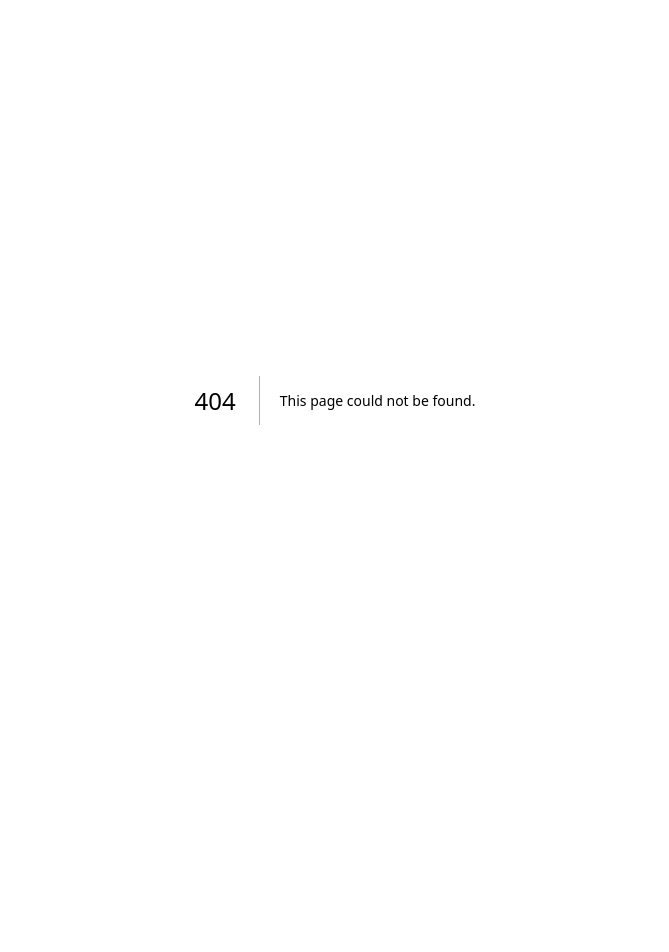
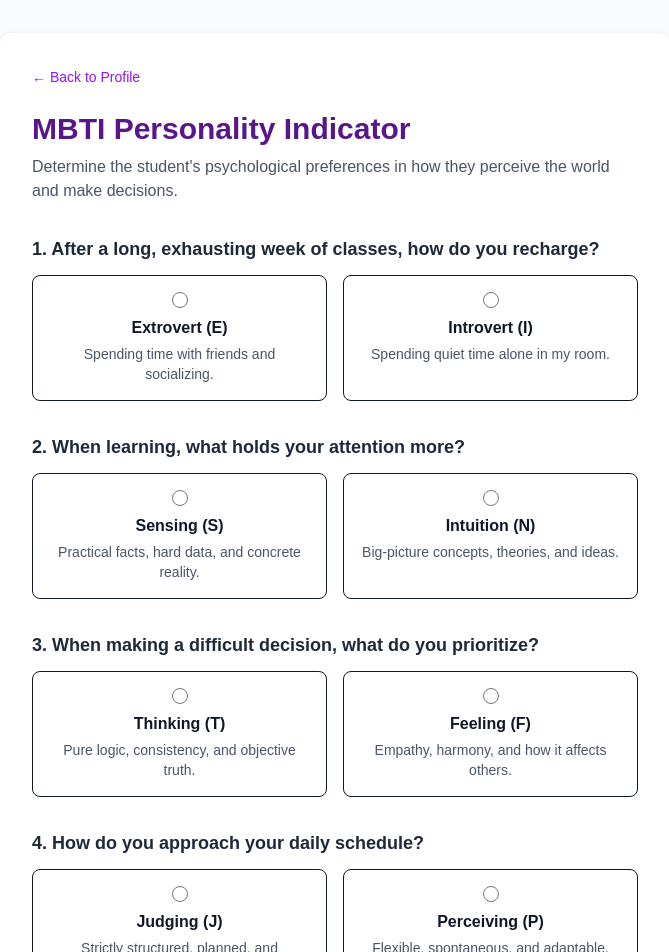
Before and after one commit to safmuzammil/mentorship-hub, a Next.js app: page /student/1/mbti in a window 1280 px wide. Before the commit this address had no page. Shown: the top 952 px of the page, without its empty margins (305-974 px from the left). Before the commit the page ends 800 px from the top, so only its background shows below. Built offline with nearby package versions, Linux system fonts and the light colour scheme; no server answers.

Commit message:
Added MBTI module

```diff
--- /dev/null
+++ b/app/student/[id]/mbti/page.tsx
@@ -0,0 +1,133 @@
+'use client';
+
+import { useState } from 'react';
+import { useParams, useRouter } from 'next/navigation';
+import { doc, updateDoc } from 'firebase/firestore';
+import { db } from '../../../firebase';
+import Link from 'next/link';
+
+export default function MbtiAssessment() {
+  const params = useParams();
+  const router = useRouter();
+  const id = params.id as string;
+
+  const [eOrI, setEOrI] = useState('');
+  const [sOrN, setSOrN] = useState('');
+  const [tOrF, setTOrF] = useState('');
+  const [jOrP, setJOrP] = useState('');
+  const [loading, setLoading] = useState(false);
+
+  const handleSubmit = async (e: React.FormEvent) => {
+    e.preventDefault();
+    setLoading(true);
+
+    // Combine their answers into the 4-letter type
+    const mbtiResult = `${eOrI}${sOrN}${tOrF}${jOrP}`;
+
+    try {
+      const docRef = doc(db, 'students', id);
+      await updateDoc(docRef, {
+        mbtiAssessment: {
+          type: mbtiResult,
+          completedAt: new Date().toISOString()
+        }
+      });
+
+      alert(`Success! MBTI Type logged as: ${mbtiResult}`);
+      router.push(`/student/${id}`);
+    } catch (error) {
+      console.error("Error saving MBTI:", error);
+      alert("Error saving data. Check terminal.");
+    } finally {
+      setLoading(false);
+    }
+  };
+
+  return (
+    <main className="min-h-screen p-8 bg-gray-50 text-gray-900">
+      <div className="max-w-2xl mx-auto bg-white p-8 rounded-xl shadow-sm border border-gray-100">
+        <Link href={`/student/${id}`} className="text-purple-600 text-sm mb-6 inline-block hover:underline">
+          &larr; Back to Profile
+        </Link>
+
+        <h1 className="text-3xl font-bold text-purple-900 mb-2">MBTI Personality Indicator</h1>
+        <p className="text-gray-600 mb-8">Determine the student's psychological preferences in how they perceive the world and make decisions.</p>
+
+        <form onSubmit={handleSubmit} className="space-y-8">
+
+          {/* Energy (E vs I) */}
+          <div className="space-y-3">
+            <label className="block font-bold text-lg text-gray-800">1. After a long, exhausting week of classes, how do you recharge?</label>
+            <div className="flex gap-4">
+              <label className="flex-1 p-4 border rounded-lg cursor-pointer hover:bg-purple-50 flex flex-col items-center text-center">
+                <input type="radio" name="e_i" value="E" required onChange={(e) => setEOrI(e.target.value)} className="mb-2 w-4 h-4 text-purple-600" />
+                <span className="font-bold">Extrovert (E)</span>
+                <span className="text-sm text-gray-600 mt-1">Spending time with friends and socializing.</span>
+              </label>
+              <label className="flex-1 p-4 border rounded-lg cursor-pointer hover:bg-purple-50 flex flex-col items-center text-center">
+                <input type="radio" name="e_i" value="I" onChange={(e) => setEOrI(e.target.value)} className="mb-2 w-4 h-4 text-purple-600" />
+                <span className="font-bold">Introvert (I)</span>
+                <span className="text-sm text-gray-600 mt-1">Spending quiet time alone in my room.</span>
+              </label>
+            </div>
+          </div>
+
+          {/* Information (S vs N) */}
+          <div className="space-y-3">
+            <label className="block font-bold text-lg text-gray-800">2. When learning, what holds your attention more?</label>
+            <div className="flex gap-4">
+              <label className="flex-1 p-4 border rounded-lg cursor-pointer hover:bg-purple-50 flex flex-col items-center text-center">
+                <input type="radio" name="s_n" value="S" required onChange={(e) => setSOrN(e.target.value)} className="mb-2 w-4 h-4 text-purple-600" />
+                <span className="font-bold">Sensing (S)</span>
+                <span className="text-sm text-gray-600 mt-1">Practical facts, hard data, and concrete reality.</span>
+              </label>
+              <label className="flex-1 p-4 border rounded-lg cursor-pointer hover:bg-purple-50 flex flex-col items-center text-center">
+                <input type="radio" name="s_n" value="N" onChange={(e) => setSOrN(e.target.value)} className="mb-2 w-4 h-4 text-purple-600" />
+                <span className="font-bold">Intuition (N)</span>
+                <span className="text-sm text-gray-600 mt-1">Big-picture concepts, theories, and ideas.</span>
+              </label>
+            </div>
+          </div>
+
+          {/* Decisions (T vs F) */}
+          <div className="space-y-3">
+            <label className="block font-bold text-lg text-gray-800">3. When making a difficult decision, what do you prioritize?</label>
+            <div className="flex gap-4">
+              <label className="flex-1 p-4 border rounded-lg cursor-pointer hover:bg-purple-50 flex flex-col items-center text-center">
+                <input type="radio" name="t_f" value="T" required onChange={(e) => setTOrF(e.target.value)} className="mb-2 w-4 h-4 text-purple-600" />
+                <span className="font-bold">Thinking (T)</span>
+                <span className="text-sm text-gray-600 mt-1">Pure logic, consistency, and objective truth.</span>
+              </label>
+              <label className="flex-1 p-4 border rounded-lg cursor-pointer hover:bg-purple-50 flex flex-col items-center text-center">
+                <input type="radio" name="t_f" value="F" onChange={(e) => setTOrF(e.target.value)} className="mb-2 w-4 h-4 text-purple-600" />
+                <span className="font-bold">Feeling (F)</span>
+                <span className="text-sm text-gray-600 mt-1">Empathy, harmony, and how it affects others.</span>
+              </label>
+            </div>
+          </div>
+
+          {/* Lifestyle (J vs P) */}
+          <div className="space-y-3">
+            <label className="block font-bold text-lg text-gray-800">4. How do you approach your daily schedule?</label>
+            <div className="flex gap-4">
+              <label className="flex-1 p-4 border rounded-lg cursor-pointer hover:bg-purple-50 flex flex-col items-center text-center">
+                <input type="radio" name="j_p" value="J" required onChange={(e) => setJOrP(e.target.value)} className="mb-2 w-4 h-4 text-purple-600" />
+                <span className="font-bold">Judging (J)</span>
+                <span className="text-sm text-gray-600 mt-1">Strictly structured, planned, and organized.</span>
+              </label>
+              <label className="flex-1 p-4 border rounded-lg cursor-pointer hover:bg-purple-50 flex flex-col items-center text-center">
+                <input type="radio" name="j_p" value="P" onChange={(e) => setJOrP(e.target.value)} className="mb-2 w-4 h-4 text-purple-600" />
+                <span className="font-bold">Perceiving (P)</span>
+                <span className="text-sm text-gray-600 mt-1">Flexible, spontaneous, and adaptable.</span>
+              </label>
+            </div>
+          </div>
+
+          <button type="submit" disabled={loading} className="w-full bg-purple-600 text-white font-bold py-4 rounded-lg hover:bg-purple-700 disabled:bg-purple-300 transition-colors">
+            {loading ? "Calculating Profile..." : "Log MBTI Profile"}
+          </button>
+        </form>
+      </div>
+    </main>
+  );
+}
```
